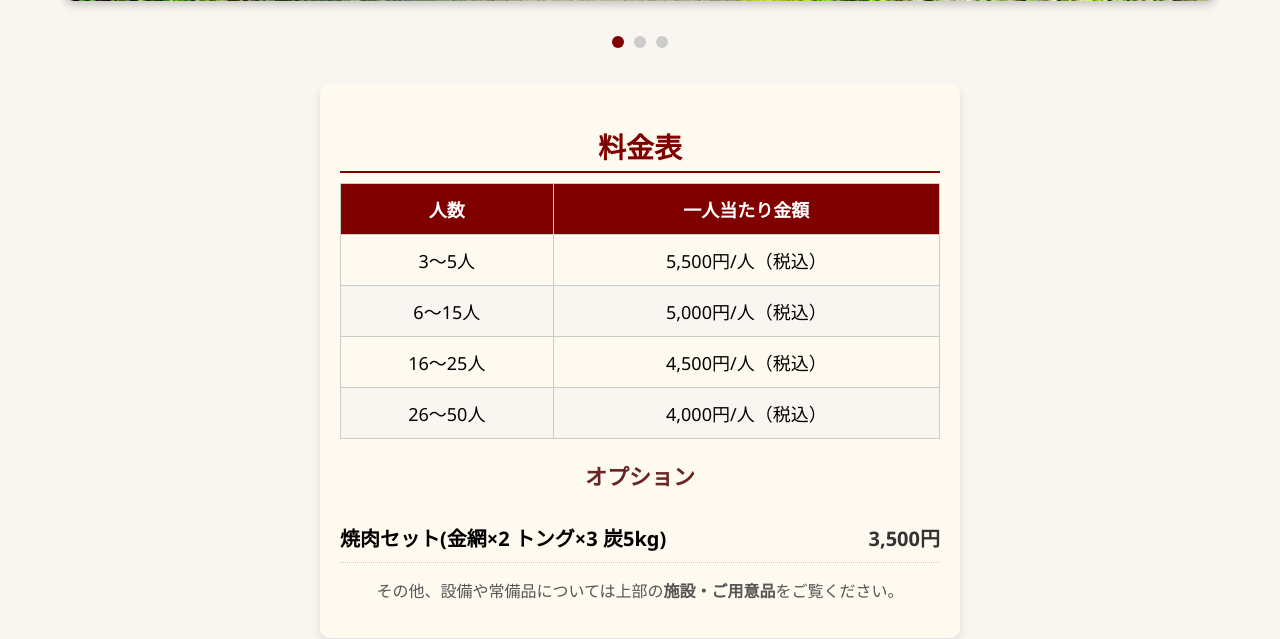
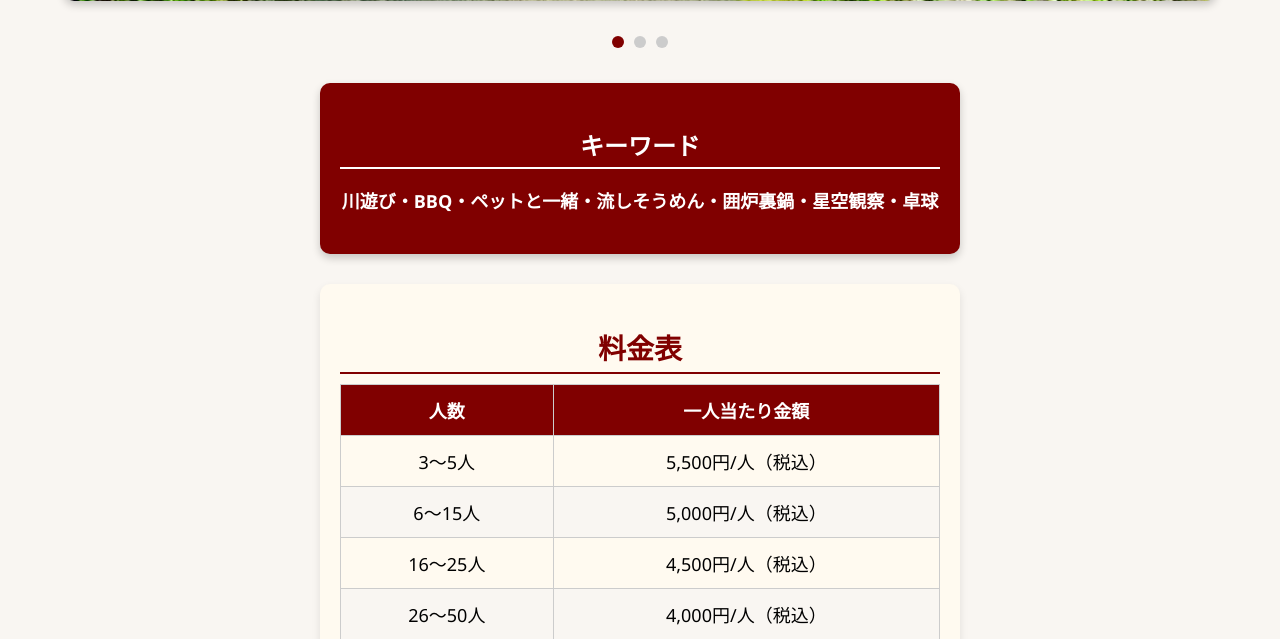
Before and after one commit to ibuzaru/Homepage-, a Django app: page / in a window 1280 px wide. Shown: the part 686-1325 px from the top of the page. Run offline with Django 5.2, Linux system fonts and the light colour scheme.

Commit message:
少し手直し

```diff
--- a/ao/templates/ao/home.html
+++ b/ao/templates/ao/home.html
@@ -174,6 +174,30 @@
         .box.now {
             background-color: #800000;
         }
+
+        .keyword-container {
+        background-color: #800000;
+        color: white;
+        padding: 20px;
+        text-align: center;
+        border-radius: 10px;
+        margin: 30px auto;
+        width: 80%;
+        max-width: 600px;
+        box-shadow: 0 4px 8px rgba(0, 0, 0, 0.2);
+        }
+        .keyword-container h3 {
+            margin-bottom: 15px;
+            font-size: 24px;
+            border-bottom: 2px solid white;
+            padding-bottom: 5px;
+        }
+        .keyword-container p {
+            font-size: 18px;
+            line-height: 1.6;
+            font-weight: bold;
+        }
+
         .price-container {
             width: 80%;
             max-width: 600px;
@@ -359,6 +383,11 @@
         <div class="box"></div>
         <div class="box"></div>
     </div>
+    <!-- 追加部分 -->
+    <div class="keyword-container">
+        <h3>キーワード</h3>
+        <p>川遊び・BBQ・ペットと一緒・流しそうめん・囲炉裏鍋・星空観察・卓球</p>
+    </div>
 
     <div class="price-container">
         <h2 class="price-title">料金表</h2>
--- a/ao/templates/ao/reservation.html
+++ b/ao/templates/ao/reservation.html
@@ -165,10 +165,6 @@
             font-size: 16px;
         }
 
-        .legend {
-            flex-direction: column;
-            align-items: center;
-        }
     }
 
 
```
Also changed, not shown: ao/templates/ao/rooms.html (+19 -6 lines), db.sqlite3.
